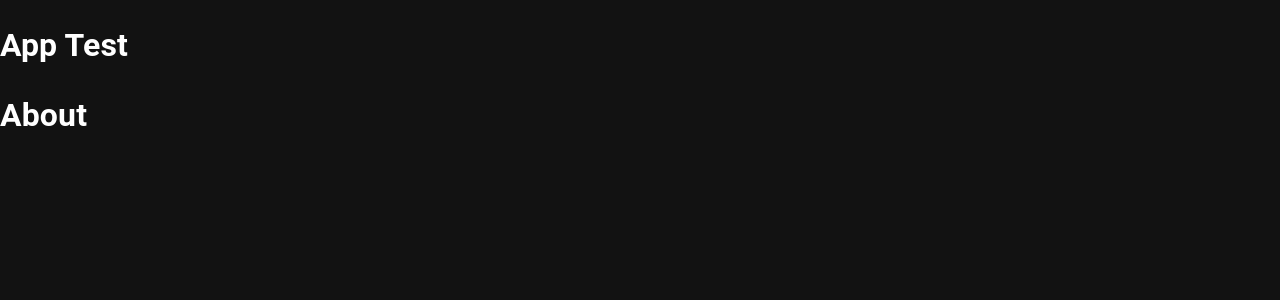
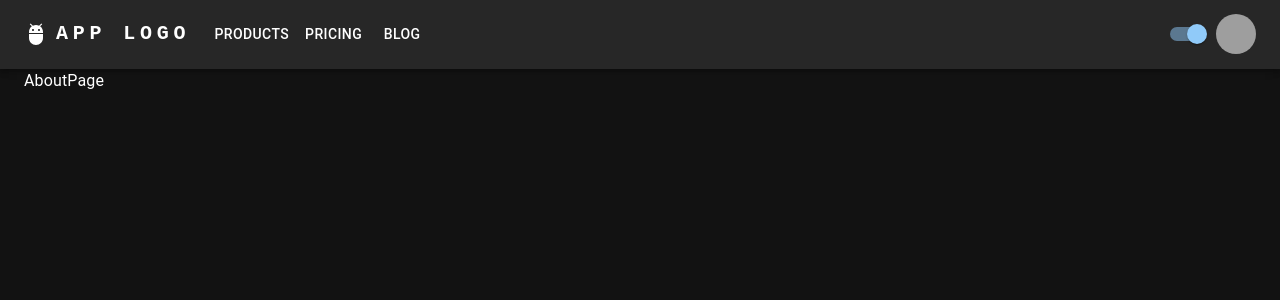
Before and after one commit to tomascatena/react-boilerplate, a React app: page /about in a window 1280 px wide. Shown: the top 300 px of the page. Built offline with nearby package versions, Linux system fonts and the light colour scheme; grey boxes are pictures that could not be loaded.

Commit message:
add AppBar and Switch for dark mode

```diff
--- a/package.json
+++ b/package.json
@@ -18,6 +18,7 @@
   "dependencies": {
     "@emotion/react": "^11.10.0",
     "@emotion/styled": "^11.10.0",
+    "@mui/icons-material": "^5.8.4",
     "@mui/material": "^5.9.3",
     "@types/react-router-dom": "^5.3.3",
     "react": "^18.2.0",
--- a/src/App.tsx
+++ b/src/App.tsx
@@ -1,32 +1,40 @@
 import { BrowserRouter, Route, Routes } from 'react-router-dom';
+import { Container } from '@mui/system';
 import { ThemeProvider } from '@mui/material/styles';
+import { useDarkMode } from './hooks/useDarkMode';
+import AboutPage from './pages/AboutPage/AboutPage';
 import CssBaseline from '@mui/material/CssBaseline';
+import HomePage from './pages/HomePage/HomePage';
 import React from 'react';
-import darkTheme from './themes/darkTheme';
-import lightTheme from './themes/lightTheme';
+import ResponsiveAppBar from '@/components/AppBar/AppBar';
 
 const App = () => {
+  const { theme, darkMode, toggleDarkMode } = useDarkMode();
+
   return (
     <BrowserRouter>
-      <ThemeProvider theme={darkTheme}>
+      <ThemeProvider theme={theme}>
         <CssBaseline />
 
-        <div>
-          <h1>App Test</h1>
-        </div>
+        <ResponsiveAppBar
+          darkMode={darkMode}
+          toggleDarkMode={toggleDarkMode}
+        />
 
+        <Container maxWidth="xl">
           <Routes>
             <Route
               path="/"
-            element={<h1>Home</h1>}
+              element={<HomePage />}
             />
             <Route
               path="/about"
-            element={<h1>About</h1>}
+              element={<AboutPage />}
             />
           </Routes>
+        </Container>
       </ThemeProvider>
-    </BrowserRouter>
+    </BrowserRouter >
   );
 };
 
--- /dev/null
+++ b/src/components/AppBar/AppBar.tsx
@@ -0,0 +1,193 @@
+import * as React from 'react';
+import AdbIcon from '@mui/icons-material/Adb';
+import AppBar from '@mui/material/AppBar';
+import Avatar from '@mui/material/Avatar';
+import Box from '@mui/material/Box';
+import Button from '@mui/material/Button';
+import Container from '@mui/material/Container';
+import IconButton from '@mui/material/IconButton';
+import Menu from '@mui/material/Menu';
+import MenuIcon from '@mui/icons-material/Menu';
+import MenuItem from '@mui/material/MenuItem';
+import Switch from '@mui/material/Switch';
+import Toolbar from '@mui/material/Toolbar';
+import Tooltip from '@mui/material/Tooltip';
+import Typography from '@mui/material/Typography';
+
+const pages = ['Products', 'Pricing', 'Blog'];
+const settings = ['Profile', 'Account', 'Dashboard', 'Logout'];
+
+interface Props {
+  darkMode: boolean;
+  toggleDarkMode: (checked: boolean) => void;
+}
+
+const ResponsiveAppBar = ({ darkMode, toggleDarkMode }: Props) => {
+  const [anchorElNav, setAnchorElNav] = React.useState<null | HTMLElement>(null);
+  const [anchorElUser, setAnchorElUser] = React.useState<null | HTMLElement>(null);
+
+  const handleOpenNavMenu = (event: React.MouseEvent<HTMLElement>) => {
+    setAnchorElNav(event.currentTarget);
+  };
+  const handleOpenUserMenu = (event: React.MouseEvent<HTMLElement>) => {
+    setAnchorElUser(event.currentTarget);
+  };
+
+  const handleCloseNavMenu = () => {
+    setAnchorElNav(null);
+  };
+
+  const handleCloseUserMenu = () => {
+    setAnchorElUser(null);
+  };
+
+  return (
+    <AppBar position="static">
+      <Container maxWidth="xl">
+        <Toolbar disableGutters>
+          <AdbIcon sx={{ display: { xs: 'none', md: 'flex' }, mr: 1 }} />
+
+          <Typography
+            variant="h6"
+            noWrap
+            component="a"
+            href="/"
+            sx={{
+              mr: 2,
+              display: { xs: 'none', md: 'flex' },
+              fontFamily: 'monospace',
+              fontWeight: 700,
+              letterSpacing: '.3rem',
+              color: 'inherit',
+              textDecoration: 'none',
+            }}
+          >
+            APP LOGO
+          </Typography>
+
+          <Box sx={{ flexGrow: 1, display: { xs: 'flex', md: 'none' } }}>
+            <IconButton
+              size="large"
+              aria-label="account of current user"
+              aria-controls="menu-appbar"
+              aria-haspopup="true"
+              onClick={handleOpenNavMenu}
+              color="inherit"
+            >
+              <MenuIcon />
+            </IconButton>
+
+            <Menu
+              id="menu-appbar"
+              anchorEl={anchorElNav}
+              anchorOrigin={{
+                vertical: 'bottom',
+                horizontal: 'left',
+              }}
+              keepMounted
+              transformOrigin={{
+                vertical: 'top',
+                horizontal: 'left',
+              }}
+              open={Boolean(anchorElNav)}
+              onClose={handleCloseNavMenu}
+              sx={{
+                display: { xs: 'block', md: 'none' },
+              }}
+            >
+              {pages.map((page) => (
+                <MenuItem
+                  key={page}
+                  onClick={handleCloseNavMenu}
+                >
+                  <Typography textAlign="center">{page}</Typography>
+                </MenuItem>
+              ))}
+            </Menu>
+          </Box>
+
+          <AdbIcon sx={{ display: { xs: 'flex', md: 'none' }, mr: 1 }} />
+
+          <Typography
+            variant="h5"
+            noWrap
+            component="a"
+            href=""
+            sx={{
+              mr: 2,
+              display: { xs: 'flex', md: 'none' },
+              flexGrow: 1,
+              fontFamily: 'monospace',
+              fontWeight: 700,
+              letterSpacing: '.3rem',
+              color: 'inherit',
+              textDecoration: 'none',
+            }}
+          >
+            LOGO
+          </Typography>
+
+          <Box sx={{ flexGrow: 1, display: { xs: 'none', md: 'flex' } }}>
+            {pages.map((page) => (
+              <Button
+                key={page}
+                onClick={handleCloseNavMenu}
+                sx={{ my: 2, color: 'white', display: 'block' }}
+              >
+                {page}
+              </Button>
+            ))}
+          </Box>
+
+          <Switch
+            value={darkMode}
+            onChange={(e) => toggleDarkMode(e.target.checked)}
+            defaultChecked
+          />
+
+          <Box sx={{ flexGrow: 0 }}>
+            <Tooltip title="Open settings">
+              <IconButton
+                onClick={handleOpenUserMenu}
+                sx={{ p: 0 }}
+              >
+                <Avatar
+                  alt="Remy Sharp"
+                  src="/static/images/avatar/2.jpg"
+                />
+              </IconButton>
+            </Tooltip>
+
+            <Menu
+              sx={{ mt: '45px' }}
+              id="menu-appbar"
+              anchorEl={anchorElUser}
+              anchorOrigin={{
+                vertical: 'top',
+                horizontal: 'right',
+              }}
+              keepMounted
+              transformOrigin={{
+                vertical: 'top',
+                horizontal: 'right',
+              }}
+              open={Boolean(anchorElUser)}
+              onClose={handleCloseUserMenu}
+            >
+              {settings.map((setting) => (
+                <MenuItem
+                  key={setting}
+                  onClick={handleCloseUserMenu}
+                >
+                  <Typography textAlign="center">{setting}</Typography>
+                </MenuItem>
+              ))}
+            </Menu>
+          </Box>
+        </Toolbar>
+      </Container>
+    </AppBar>
+  );
+};
+
+export default ResponsiveAppBar;
--- /dev/null
+++ b/src/hooks/useDarkMode.ts
@@ -0,0 +1,31 @@
+import { useMediaQuery } from '@mui/material';
+import React from 'react';
+import darkTheme from '@/themes/darkTheme';
+import lightTheme from '@/themes/lightTheme';
+
+export const useDarkMode = () => {
+  // Get OS-level preference for dark mode
+  const prefersDarkMode = useMediaQuery('(prefers-color-scheme: dark)');
+
+  // state: boolean ; true == use dark mode
+  const [darkMode, setDarkMode] = React.useState(true);
+
+  const theme = React.useMemo(
+    () => darkMode ? darkTheme : lightTheme,
+    [darkMode]
+  );
+
+  const toggleDarkMode = (checked: boolean) => {
+    if (checked === null) {
+      setDarkMode(prefersDarkMode);
+    } else {
+      setDarkMode(checked);
+    }
+  };
+
+  return {
+    theme,
+    darkMode,
+    toggleDarkMode,
+  };
+};
--- /dev/null
+++ b/src/pages/AboutPage/AboutPage.tsx
@@ -0,0 +1,9 @@
+import React from 'react';
+
+const AboutPage = () => {
+  return (
+    <div>AboutPage</div>
+  );
+};
+
+export default AboutPage;
--- /dev/null
+++ b/src/pages/HomePage/HomePage.tsx
@@ -0,0 +1,9 @@
+import React from 'react';
+
+const HomePage = () => {
+  return (
+    <div>HomePage</div>
+  );
+};
+
+export default HomePage;
```
Also changed, not shown: 1 other file (tests, documents, lock files or other folders). Lines whose indentation alone changed are shown as unchanged.
